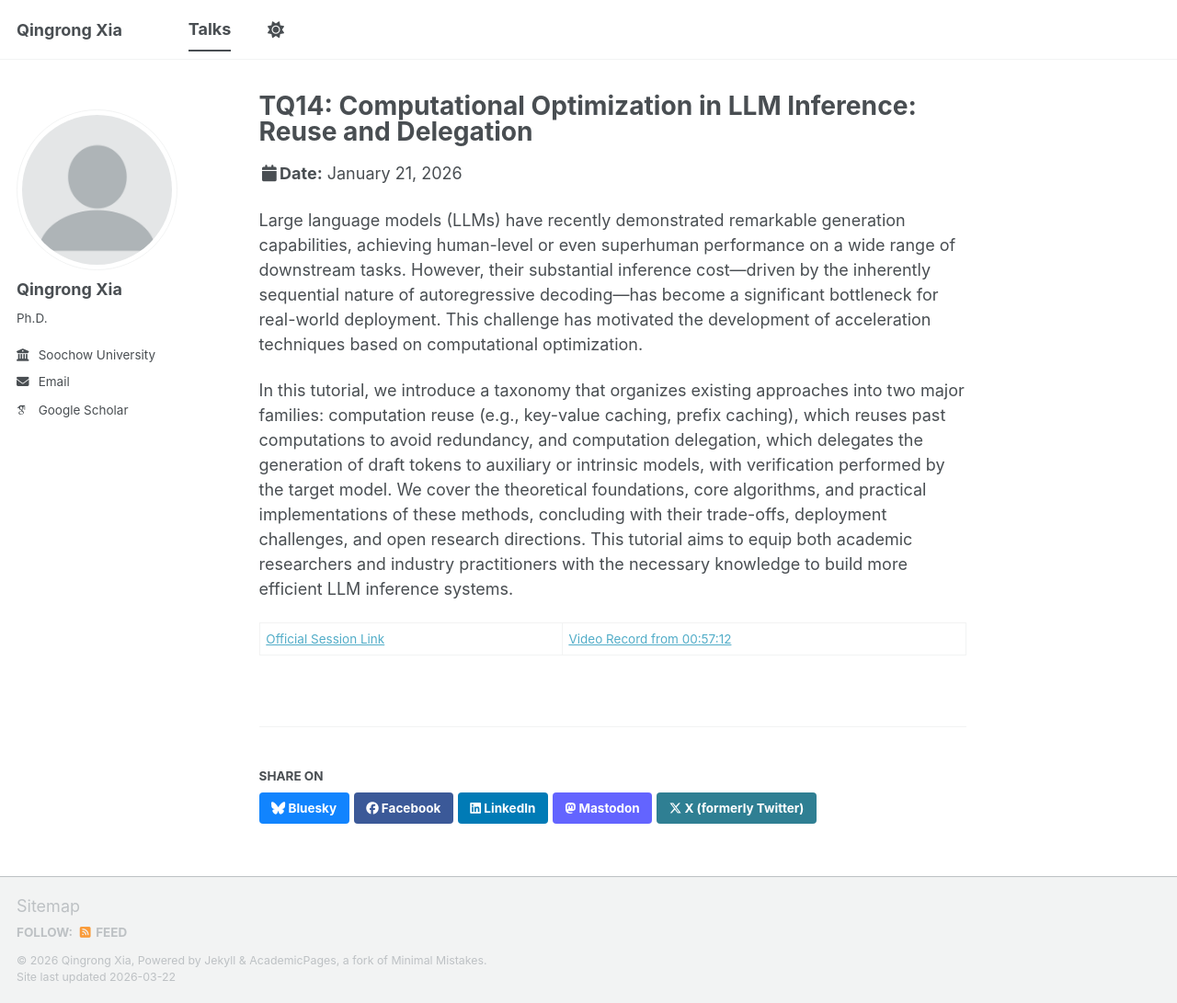
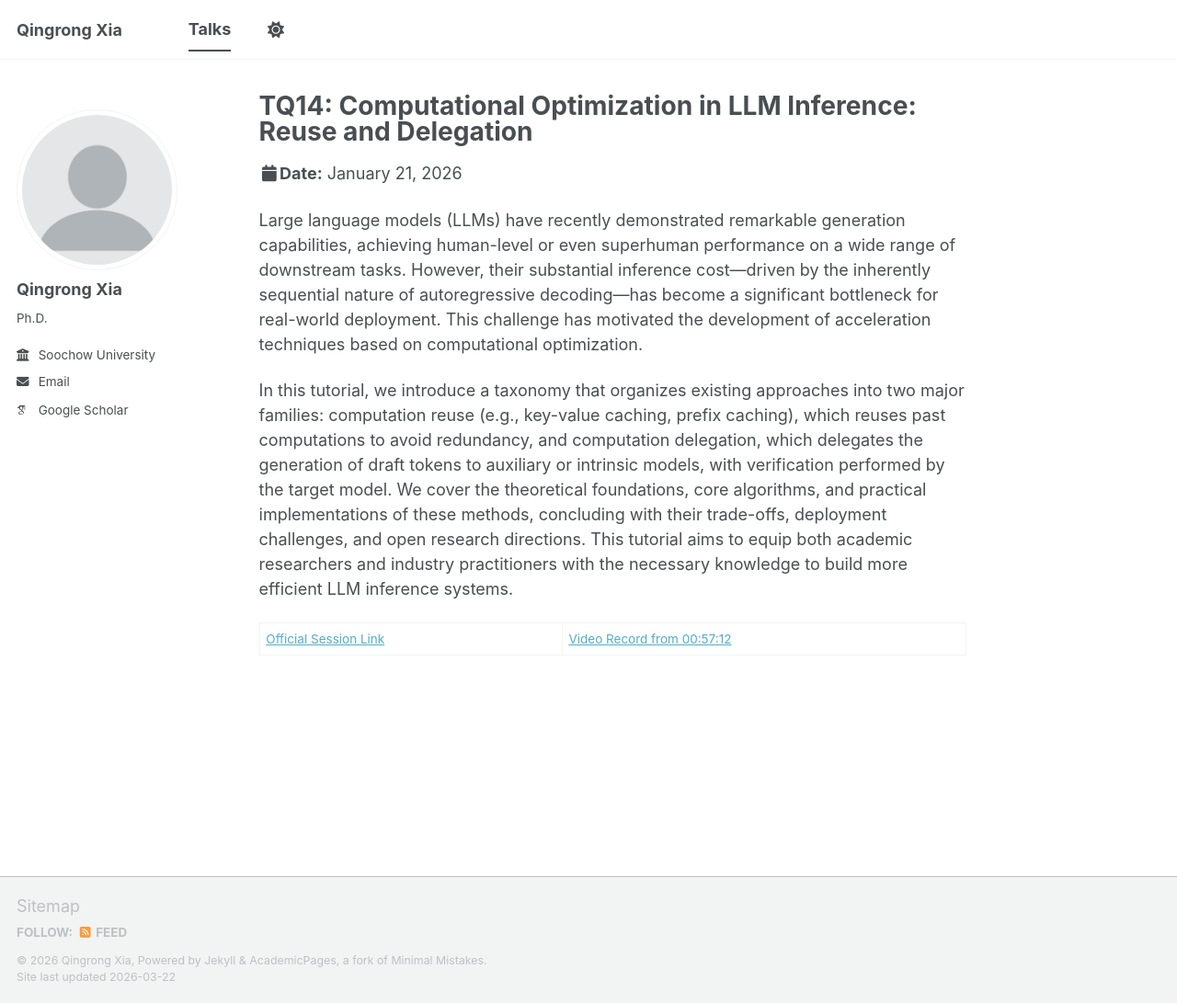
Before and after one commit to KiroSummer/kiro, a Jekyll site: the page built from _talks/2026-01-21-aaai.md, in a window 1280 px wide and 1091 px high. Shown: the whole window at 92% size. Built offline with Jekyll 4.4.1, drawn with Linux system fonts in a browser that asks for light colours; some web fonts are replaced; a script bundle is joined from its source files by our own code; library files that are not in the unit come from our copies.

Commit message:
set share talk to false

```diff
--- a/_config.yml
+++ b/_config.yml
@@ -13,7 +13,7 @@
 title_separator          : "-"
 name                     : &name "Qingrong Xia"
 description              : &description "Ph.D."   # Update this with a general description of your site, this is the default if not overridden by a page
-url                      : http://127.0.0.1:4000 # The base hostname & protocol for your site e.g. "https://[your GitHub username].github.io",
+url                      : "https://kirosummer.github.io/kiro" # The base hostname & protocol for your site e.g. "https://[your GitHub username].github.io",
                                                            # or if you already have some other page hosted on Github then use "https://[your GitHub username].github.io/[Your Repo Name]"
 baseurl                  : "" # the subpath of your site, e.g. "/blog"
 repository               : "academicpages/academicpages.github.io"
@@ -289,7 +289,7 @@
     values:
       layout: talk
       author_profile: true
-      share: true
+      share: false
 
 
 # Sass/SCSS
```
